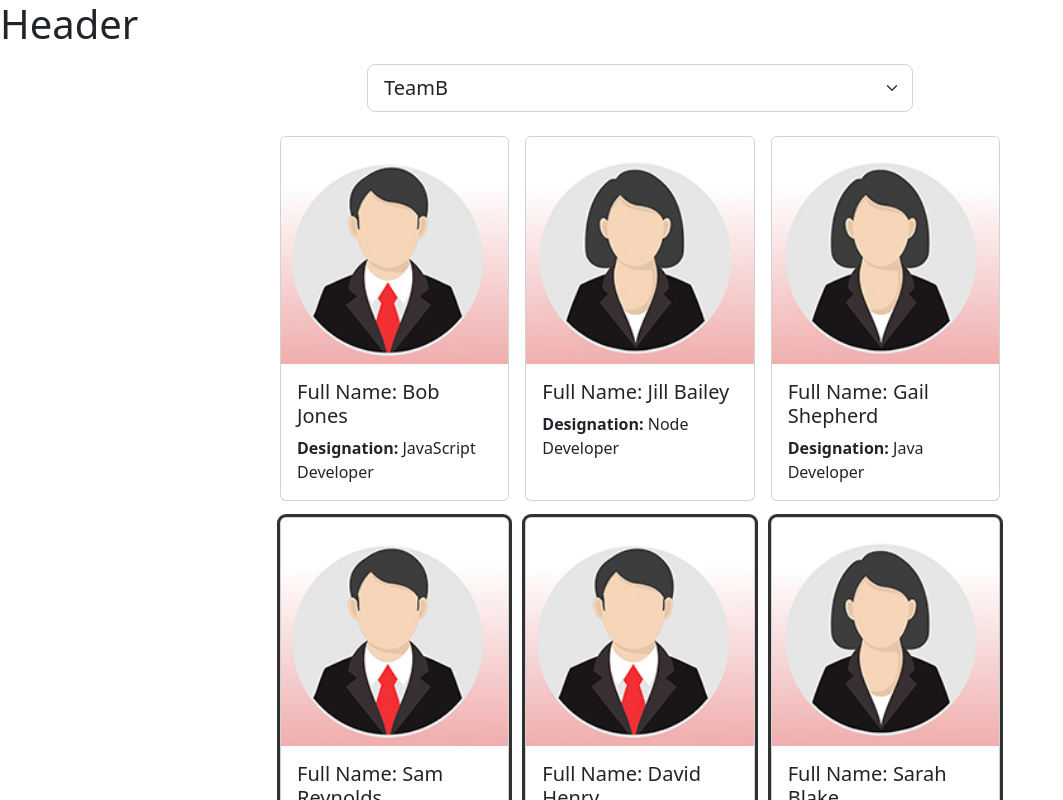
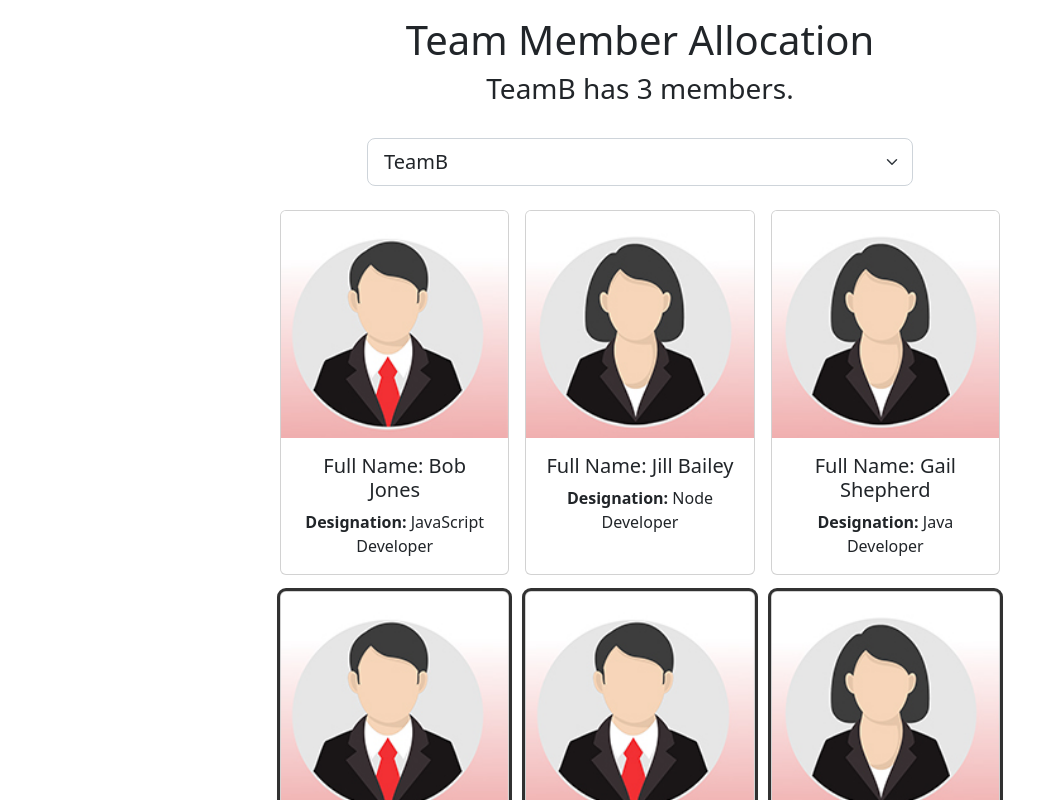
Before and after one commit to adityac14/team-member-allocation, a React (Create React App) app: page / in a window 1280 px wide. Shown: the top 800 px of the page, without its empty margins (0-1063 px from the left). Built offline with nearby package versions, Linux system fonts and the light colour scheme.

Commit message:
Added logic to count # of team members selected for a selected team

```diff
--- a/src/App.css
+++ b/src/App.css
@@ -8,3 +8,7 @@
 .standout{
   box-shadow: rgba(0,0,0,0.16) 0px 1px 4px, rgb(51,51,51) 0px 0px 0px 3px;
 }
+
+h1, h2, h3, h4, h5, p{
+  text-align: center;
+}
--- a/src/App.js
+++ b/src/App.js
@@ -117,7 +117,12 @@
 
   return (
     <div>
-      <Header />
+      <Header
+        selectedTeam={selectedTeam}
+        teamMemberCount={employees
+          .filter((employee) => employee.teamName === selectedTeam)
+          .length}
+      />
       <Employees
         employees={employees}
         selectedTeam={selectedTeam}
--- a/src/Header.js
+++ b/src/Header.js
@@ -1,9 +1,16 @@
-const Header = () => {
-    return (
-        <header>
-            <h1>Header</h1>
-        </header>
-    )
-}
+const Header = ({ selectedTeam, teamMemberCount }) => {
+  return (
+    <header className="container">
+      <div className="row justify-content-center mt-3 mb-4">
+        <div className="col-8">
+          <h1>Team Member Allocation</h1>
+          <h3>
+            {selectedTeam} has {teamMemberCount} members.
+          </h3>
+        </div>
+      </div>
+    </header>
+  );
+};
 
-export default Header
+export default Header;
```
